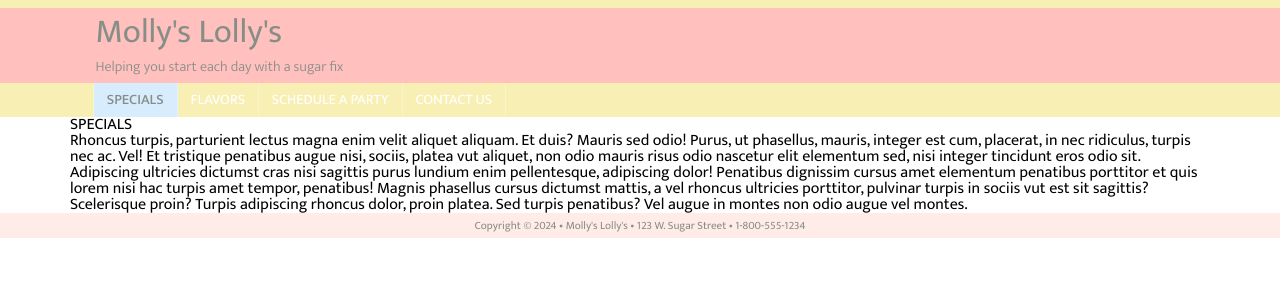
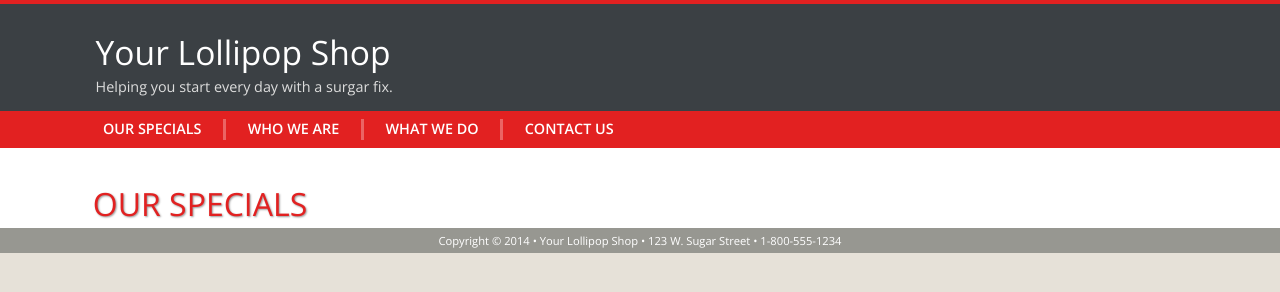
Before and after one commit to MadGalactic/LollipopShop, a plain HTML site: page index.html in a window 1280 px wide. Drawn offline with nearby package versions, Linux system fonts and the light colour scheme.

Commit message:
setting up layout for column grid

```diff
--- a/index.html
+++ b/index.html
@@ -1,91 +1,113 @@
 <!doctype html>
-<html>
+<html lang="en">
 <head>
-<meta charset="UTF-8">
-<title>Molly's Lolli's</title>
+<meta charset="utf-8">
 
-<!-- Google Font -->
-<link rel="preconnect" href="https://fonts.googleapis.com">
-<link rel="preconnect" href="https://fonts.gstatic.com" crossorigin>
-<link href="https://fonts.googleapis.com/css2?family=Mukta:wght@300;400;500;700&display=swap" rel="stylesheet">
+<!-- This start file was built by Paul Cheney  -->
+<title>Lollipop Shop: Specials</title>
 
-<!-- Stylesheets -->
-<link href="stylesheets/reset.css" rel="stylesheet">
-<link href="stylesheets/phone-default.css" rel="stylesheet">
-<link href="stylesheets/tablet.css" rel="stylesheet">
-<link href="stylesheets/desktop.css" rel="stylesheet">
-<link href="stylesheets/mobilemenu.css" rel="stylesheet">
-
-<!-- TELLS PHONE NOT TO LIE ABOUT THEIR WIDTH
-    ** Removing maximum-scale=1 will allow users to zoom in on the webpage.
-    Allowing users to zoom will force them to read horizontally to see all content.
-    Best to design in a way that users don't even have to zoom in ** -->
+<!-- TELLS PHONES NOT TO LIE ABOUT THEIR WIDTH -->
 <meta name="viewport" content="width=device-width, initial-scale=1, maximum-scale=1">
 
-<!-- Latest version of jQuery -->
-<script src="https://ajax.googleapis.com/ajax/libs/jquery/3.7.1/jquery.min.js"></script>
 
-<script>
-	$(document).ready(function(){
-		$(".nav-button").click(function () {
-		$(".nav-button,.primary-nav").toggleClass("open");
-		});
-	});
-</script>
 
-<!-- ***** SCRIPT TO HELP OLD IE UNDERSTAND HTML5 AND MEDIA QUERIES -->
+<!-- LOAD THE LATEST VERSION OF JQUERY-->
+<script src="https://ajax.googleapis.com/ajax/libs/jquery/2.1.1/jquery.min.js"></script>
+
+
+
+<!-- *************** LOAD THE GOOGLE FONT ****************** -->
+<link href='http://fonts.googleapis.com/css?family=Open+Sans:300,600' rel='stylesheet' type='text/css'>
+
+
+
+<!-- *************** STYLE SHEETS ****************** -->
+<link href="stylesheets/reset.css" rel="stylesheet">
+<!-- phone-default -->
+<link href="stylesheets/phone-default.css" rel="stylesheet">
+<!-- enhance-tablet -->
+<link href="stylesheets/tablet.css" rel="stylesheet">
+<!-- enhance-desktop -->
+<link href="stylesheets/desktop.css" rel="stylesheet">
+
+
+
+
+
+
+
+
 <!--[if lt IE 9]>
 	<script src="http://html5shim.googlecode.com/svn/trunk/html5.js"></script>
 	<script src="http://css3-mediaqueries-js.googlecode.com/svn/trunk/css3-mediaqueries.js"></script>
 <![endif]-->
 
+
+
 </head>
-
 <body>
-    <div id="colorbar"></div>
+<div id="colorbar"></div><!-- end color bar -->
 
 <div id="headerWrapper">
-    <header>
+<header class="clearfix">
+
 <hgroup>
-        <h1>Molly's Lolly's</h1>
-        <h2>Helping you start each day with a sugar fix</h2>
+    <h1>Your Lollipop Shop</h1>
+    <h2>Helping you start every day with a surgar fix.</h2>
 </hgroup>
+
+
+
 </header>
-    </div> <!-- end of header wrapper-->
+</div><!-- end of header wrapper -->
+
+
+
+
+
 
 
 <div id="navWrapper">
-        <nav>
-            <ul class="clearfix primary-nav">
-                <li class="active"><a href="index.html">SPECIALS</a></li>
-                <li class="parent"><a href="flavors.html">FLAVORS</a>
-                <ul>
-                    <li><a href="flavor.html#straw">Strawberry</a></li>
-                    <li><a href="flavor.html#orange">Orange</a></li>
-                    <li><a href="flavor.html#lemon">Lemon</a></li>
+<nav class="nav ">
+    <ul class="primary-nav clearfix">
+        <li class="selected"><a href="index.html">OUR <br>SPECIALS</a></li>
+        <li><a href="who.html">WHO<br> WE ARE </a></li>
+        <li><a what="store.html">WHAT<br> WE DO </a></li>
+        <li><a href="contact.html">CONTACT<br> US </a></li>
     </ul>
-                </li>
-                <li><a href="schedule.html">SCHEDULE A PARTY</a></li>
-                <li><a href="store.html">CONTACT US</a></li>
-            </ul>
-            <button class="nav-button">Toggle Button</button>
+
 </nav>
 </div><!-- end of navigation wrapper -->
 
 
+
+
+
+
+
+
+
+
+
+
 <div id="contentWrapper">
     <div class="row">
-            <h1>SPECIALS</h1>
-            <p>Rhoncus turpis, parturient lectus magna enim velit aliquet aliquam. Et duis? Mauris sed odio! Purus, ut phasellus, mauris, integer est cum, placerat, in nec ridiculus, turpis nec ac. Vel! Et tristique penatibus augue nisi, sociis, platea vut aliquet, non odio mauris risus odio nascetur elit elementum sed, nisi integer tincidunt eros odio sit. Adipiscing ultricies dictumst cras nisi sagittis purus lundium enim pellentesque, adipiscing dolor! Penatibus dignissim cursus amet elementum penatibus porttitor et quis lorem nisi hac turpis amet tempor, penatibus! Magnis phasellus cursus dictumst mattis, a vel rhoncus ultricies porttitor, pulvinar turpis in sociis vut est sit sagittis? Scelerisque proin? Turpis adipiscing rhoncus dolor, proin platea. Sed turpis penatibus? Vel augue in montes non odio augue vel montes.</p>
-        </div> <!-- end row div -->
-    </div> <!-- end of content wrapper-->
+            <div class="column-12">
+                <h1>OUR SPECIALS</h1>
+
+            </div> <!-- end column-->
+
+    </div> <!-- end row-->
+</div><!-- end of content wrapper -->
+
 
 
 <div id="footerWrapper">
     <footer>
-            <p> Copyright &copy; 2024  &bull; Molly's Lolly's &bull;  123 W. Sugar Street &bull; 1-800-555-1234</p>
+    <p> Copyright &copy; 2014  &bull; Your Lollipop Shop &bull;  123 W. Sugar Street &bull; 1-800-555-1234</p>
     </footer>
-    </div> <!-- end of footer wrapper-->
+</div><!-- end of footer wrapper -->
+
 
 
 </body>
--- a/stylesheets/desktop.css
+++ b/stylesheets/desktop.css
@@ -1,4 +1,6 @@
 @media only screen and (min-width: 1140px) {
+
+
 
      /*-----INSIDE THE WRAPPERS-----*/
           header, nav, .row, footer {
@@ -6,63 +8,25 @@
                margin: 0 auto; /*centers everything on the page*/
           }
 
-
-     /*---------- COLORBAR -----------*/
-     div#colorbar {
-          height: .5em;
-     }
-
-     /*---------- NAVIGATION -----------*/
-
-     #navWrapper {
-		background-color: #f8efb4;
-	}
-
-	nav ul {
-		margin-left: 2%;
-		border-left:solid 1px rgba(255,255,255,0.3);
-	}
-
-	/*main menu items float side by side*/
-	nav ul li {
-		float: left;
-	}
-
-	nav ul li a {
-		display:block;
-		color: #FFF;
-		text-decoration: none;
-		border-right:solid 1px rgba(255,255,255,0.3);
-		font-size: .9em;
-		padding: .7em .9em;
-
-		/*transition*/
-		transition: background 0.3s linear;
-	}
-	nav ul li a:hover {background-color: rgba(0,0,0,0.2)}
-	nav ul li.active > a {background-color: #d7edfe; color: #878e88; font-weight: 500;} /*use the > to NOT highlight the sub menu items*/
-
-	 /*rules for the sub menu items*/
-	nav ul li ul {
-		z-index:99;
-		position: absolute;
-		margin: 0;
-		left: -999em; /* pushes the menu way off to the side */
-		width: 10em;
-		background-color: #f8efb4;
-	}
-	nav ul li ul li { /* overides the float and line from the parent ul */
-		border-bottom: 1px solid rgba(0,0,0,0.3);
-		float: none;
-		border-right: none;
-	}
-
-	nav li:hover ul { /* this displays the menus as drop downs  */
-		left: auto;
-	}
+     /*-----HEADER -----*/
+          header {
+               padding-top: 2em;
+               padding-bottom:1em;
+          }
 
 
 
+     /*-----NAVIGATION -----*/
+     nav ul {padding-left: 1%;}
+     nav ul li a:hover{text-decoration:underline;}
+     nav ul li {width: auto;}
+     nav ul li a {padding: .2em 1.5em;}
+
+
+
+
+
+     /*-----CONTENT -----*/
 
 
 
--- a/stylesheets/phone-default.css
+++ b/stylesheets/phone-default.css
@@ -1,31 +1,39 @@
-/*-----Prevents fonts iPhone from resizing in landscape mode -----*/
-html {-webkit-text-size-adjust: none;
-/*----------- apply a natural box layout model to all elements. meant to support really old browsers --------------*/
-* {box-sizing: border-box; -moz-box-sizing: border-box; -webkit-box-sizing: border-box;  }
+/*-----Prevents iPhone from resizing in landscape mode -----*/
+html {-webkit-text-size-adjust: none; }
 
-}
+/*----------- apply a natural box layout model to all elements --------------*/
+* { -moz-box-sizing: border-box; -webkit-box-sizing: border-box; box-sizing: border-box; }
+
+
+
+
+
 /*-----BODY -----*/
-
 body {
-        font-family: "Mukta", sans-serif;
+	background-color: #E6E1D8;
 	font-size: 16px;
-        font-weight: 400;
-        font-style: normal;
+	font-family: 'Open Sans', sans-serif;
+	font-weight:300;	/*also loaded 600 for bold*/
+	color: #494948;
 }
 
-/*----- COLOR BAR -----*/
+
+
+
+/*-----COLOR BAR -----*/
 #colorbar {
-    position: absolute;
-    top: 0;
-    left: 0;
-    height: 44px;
-    background-color: #f8efb4;
+	height: 4px;
 	width: 100%;
+	background-color: #e22121;
 }
+
+
+
+
 
 /*-----HEADER -----*/
 #headerWrapper {
-	background-color: #FFC0BE;
+	background-color: #3B4044;
 }
 header {
 	padding: 1em 2% .5em 2%;
@@ -33,36 +41,95 @@ header {
 
 header h1 {
 	font-size: 2.1em;
-	color: #878E88;
+	color: #fff;
 }
 header h2 {
 	font-size: .9em;
 	font-weight: 300;
-	color: #878E88;
+	color: #ddd;
 	margin-top: .75em;
 }
 
-/* NAVIGATION */
+
+
+
+
+/*-----NAVIGATION -----*/
+#navWrapper {
+	background-color: #e22121;
+}
+nav ul li {
+	float: left;
+	width: 25%;
+}
+
+nav ul li a {
+	display: block;
+	font-size: .9em;
+	font-weight:600;
+	color: #fff;
+	text-decoration:none;
+	margin: .6em 0;
+	border-right: 3px solid rgba(255,255,255,0.3);
+	text-align: center;
+}
+/*this turns off the last border*/
+nav ul li:last-child a {
+	border-right: none;
+}
+
+
+
+
+
+/*-----CONTENT -----*/
+#contentWrapper  {
+	background-color: #fff;
+}
+#contentWrapper h1 {
+	color:#e22121;
+	font-size: 2em;
+	padding-top: 1em;
+	text-shadow: 1px 1px 2px #999;
+}
+
+
+
+/* ----- COLUMNS ----- */
+.column-12 {
+    padding: .5em 2%;
+}
+
+
+
+
+
+
+
+
+
+
+
+
+
+
+
 
 
 
 /*----- FOOTER -----*/
- #footerWrapper {
-    background-color: #FFEBE7;
-}
-
+#footerWrapper {background-color: #979791;}
 footer {
 	clear: both;
 	font-size: .7em;
-	color: #878E88;
+	color: #fff;
 	text-align: center;
 	padding: .6em;
 }
-footer a {
-    color: #fff;
-}
+footer a {color: #fff;}
 
-/* ----- OTHER STUFF ----*/
+
+/*----- OTHER -----*/
 .clearfix:after {
   content: "";
   display: table;
--- a/stylesheets/tablet.css
+++ b/stylesheets/tablet.css
@@ -1,17 +1,12 @@
 @media only screen and (min-width: 641px) {
 
 
+    /*-----NAVIGATION -----*/
+    nav ul li a br {display: none;}
 
 
 
-    /*---------- NAVIGATION -----------*/
-
-
-
-
-
-
-
+    /*-----CONTENT -----*/
 
 
 
```
Also changed, not shown: images/car1.jpg (added), images/car2.jpg (added), images/car3.jpg (added), images/car4.jpg (added), images/car5.jpg (added), images/car6.jpg (added). Lines whose indentation alone changed are shown as unchanged.
